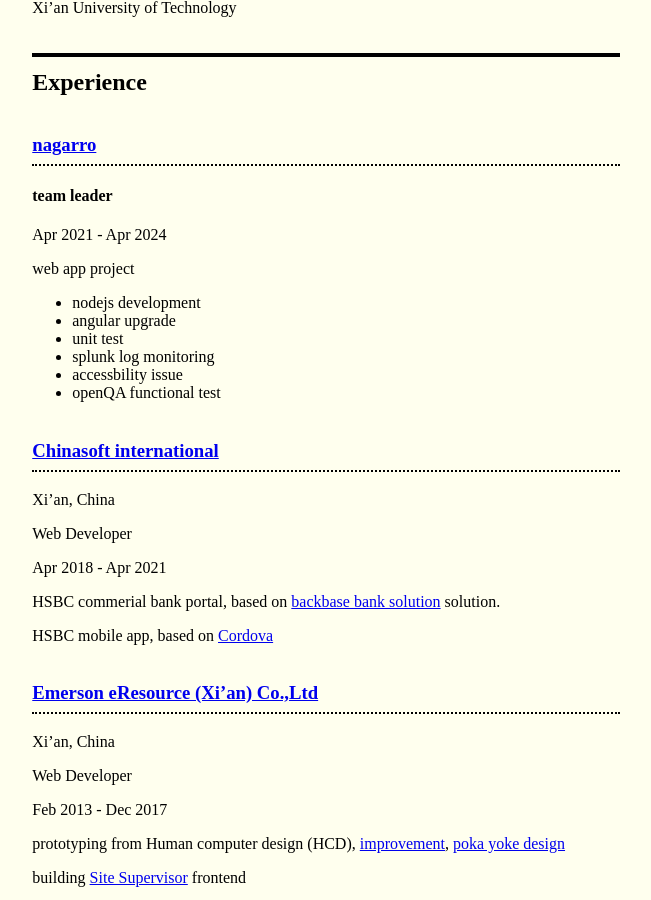
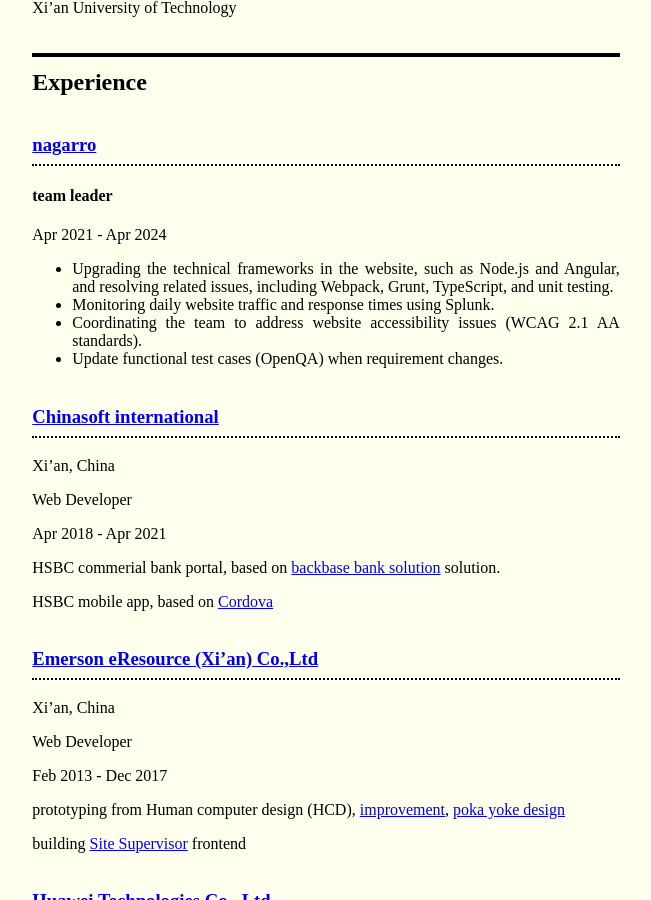
Before and after one commit to JianMeng/jianmeng.github.com, a Jekyll site: the page built from resumes/2013-01-08-Resume-EN.md, in a window 1280 px wide and 900 px high, scrolled down 651 px. Shown: the whole window, without its empty margins (314-965 px from the left). Built offline with Jekyll 4.4.1, drawn with Linux system fonts in a browser that asks for light colours.

Commit message:
update nagarro job list

```diff
--- a/resumes/2013-01-08-Resume-EN.md
+++ b/resumes/2013-01-08-Resume-EN.md
@@ -43,13 +43,10 @@
 
  Apr 2021 - Apr 2024
 
-web app project
- * nodejs development
- * angular upgrade
- * unit test
- * splunk log monitoring
- * accessbility issue
- * openQA functional test
+ * Upgrading the technical frameworks in the website, such as Node.js and Angular, and resolving related issues, including Webpack, Grunt, TypeScript, and unit testing.
+ * Monitoring daily website traffic and response times using Splunk.
+ * Coordinating the team to address website accessibility issues (WCAG 2.1 AA standards).
+ * Update functional test cases (OpenQA) when requirement changes.
 
 ### [Chinasoft international](http://www.chinasofti.com/)
 
```
